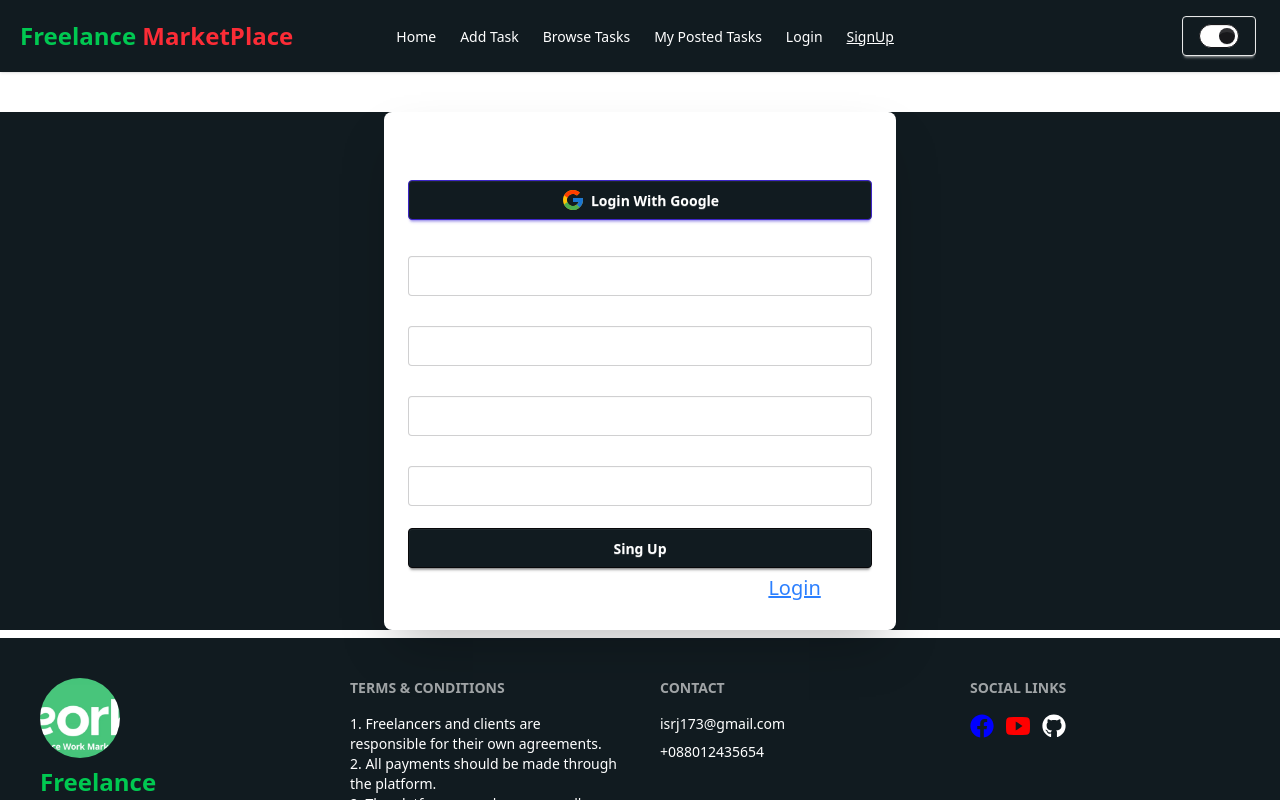
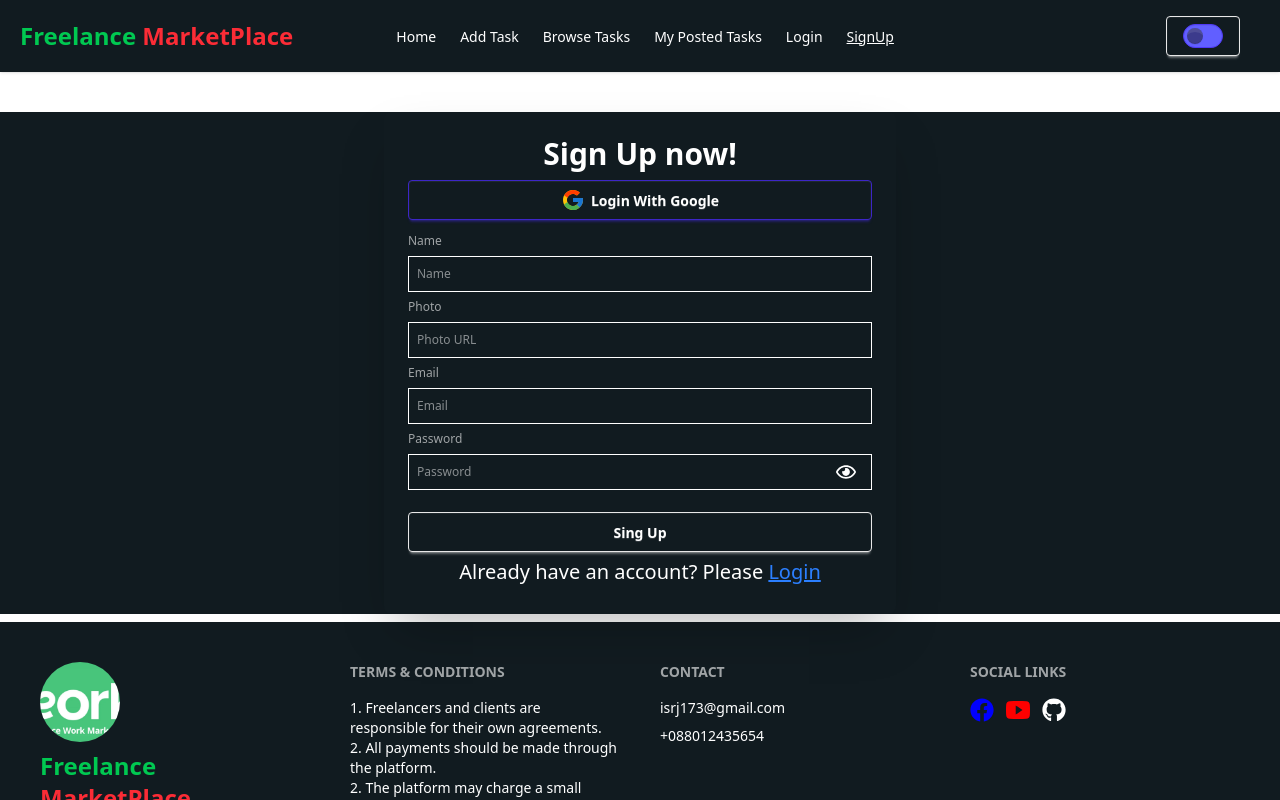
Before and after one commit to rjriajul1/freelance-marketPlac-client, a React (Vite) app: page /signUp in a window 1280 px wide. Shown: the top 800 px of the page. Built offline with nearby package versions, Linux system fonts and the light colour scheme; no server answers.

Commit message:
added show and hide password system

```diff
--- a/src/components/header/Navbar.jsx
+++ b/src/components/header/Navbar.jsx
@@ -2,33 +2,27 @@ import React, { use, useEffect, useState } from "react";
 import { Link, NavLink } from "react-router";
 import { AuthContext } from "../../contexts/AuthContext";
 
+const Navbar = () => {
+  const { user } = use(AuthContext);
 
-
-const Navbar = () => {
-  const {user} = use(AuthContext)
-
-  const [theme,setTheme] = useState("light-theme")
+  const [theme, setTheme] = useState("light-theme");
 
   const toggleTheme = () => {
-
-    if(theme === "dark-theme"){
-      setTheme("light-theme")
-    }else{
-      setTheme("dark-theme")
+    if (theme === "dark-theme") {
+      setTheme("light-theme");
+    } else {
+      setTheme("dark-theme");
     }
-
-  }
-  useEffect(()=>{
-    document.body.className = theme
-  },[theme])
+  };
+  useEffect(() => {
+    document.body.className = theme;
+  }, [theme]);
 
   const links = (
     <>
       <li>
         <NavLink
-          className={({ isActive }) =>
-            isActive ? "underline" : ""
-          }
+          className={({ isActive }) => (isActive ? "underline" : "")}
           to="/"
         >
           Home
@@ -36,9 +30,7 @@ const Navbar = () => {
       </li>
       <li>
         <NavLink
-          className={({ isActive }) =>
-            isActive ? "underline" : ""
-          }
+          className={({ isActive }) => (isActive ? "underline" : "")}
           to="/addTask"
         >
           Add Task
@@ -46,9 +38,7 @@ const Navbar = () => {
       </li>
       <li>
         <NavLink
-          className={({ isActive }) =>
-            isActive ? " underline" : ""
-          }
+          className={({ isActive }) => (isActive ? " underline" : "")}
           to="/browseTasks"
         >
           Browse Tasks
@@ -56,21 +46,19 @@ const Navbar = () => {
       </li>
       <li>
         <NavLink
-          className={({ isActive }) =>
-            isActive ? " underline" : ""
-          }
+          className={({ isActive }) => (isActive ? " underline" : "")}
           to="/myPostedTasks"
         >
           My Posted Tasks
         </NavLink>
       </li>
-      {user ? '' :
+      {user ? (
+        ""
+      ) : (
         <>
           <li>
             <NavLink
-          className={({ isActive }) =>
-            isActive ? " underline" : ""
-          }
+              className={({ isActive }) => (isActive ? " underline" : "")}
               to="/login"
             >
               Login
@@ -78,23 +66,25 @@ const Navbar = () => {
           </li>
           <li>
             <NavLink
-          className={({ isActive }) =>
-            isActive ? "underline" : ""
-          }
+              className={({ isActive }) => (isActive ? "underline" : "")}
               to="/signUp"
             >
               SignUp
             </NavLink>
           </li>
         </>
-      }
+      )}
     </>
   );
   return (
     <div className="navbar nav bg-base-100 shadow-sm">
       <div className="navbar-start p-3">
         <div className="dropdown">
-          <div tabIndex={0} role="button" className=" mr-3 lg:hidden hover:bg-amber-200 p-2 rounded-md cursor-pointer">
+          <div
+            tabIndex={0}
+            role="button"
+            className=" mr-3 lg:hidden p-2 rounded-md cursor-pointer"
+          >
             <svg
               xmlns="http://www.w3.org/2000/svg"
               className="h-5 w-5"
@@ -118,18 +108,31 @@ const Navbar = () => {
             {links}
           </ul>
         </div>
-        <p className="text-2xl font-bold text-green-500">Freelance <span className="text-red-500">MarketPlace</span></p>
+        <p className="text-2xl font-bold text-green-500">
+          Freelance <span className="text-red-500">MarketPlace</span>
+        </p>
       </div>
       <div className="navbar-center hidden lg:flex">
-        <ul className="menu menu-horizontal px-1">
-         {links}
-        </ul>
+        <ul className="menu menu-horizontal px-1">{links}</ul>
       </div>
-
-
       <div className="navbar-end">
-        <p className="mr-4 btn" onClick={()=>toggleTheme()}><input type="checkbox" defaultChecked className="toggle" /></p>
-         {user ? <Link to='/profile'><img className="w-12 h-12 rounded-full" src={user?.photoURL} alt="" /></Link> : '' }
+        <p className="mr-8 btn" onClick={() => toggleTheme()}>
+          <input
+            type="checkbox"
+            className="toggle border-indigo-600 bg-indigo-500 checked:border-orange-500 checked:bg-orange-400 checked:text-orange-800"
+          />
+        </p>
+        {user ? (
+          <Link to="/profile">
+            <img
+              className="w-12 h-12 rounded-full"
+              src={user?.photoURL}
+              alt=""
+            />
+          </Link>
+        ) : (
+          ""
+        )}
       </div>
     </div>
   );
--- a/src/pages/login/Login.jsx
+++ b/src/pages/login/Login.jsx
@@ -1,14 +1,17 @@
-import React, { use } from 'react';
+import React, { use, useState } from 'react';
 import { Link, useLocation, useNavigate } from 'react-router';
 import { AuthContext } from '../../contexts/AuthContext';
 import { FcGoogle } from 'react-icons/fc';
 import { Helmet } from 'react-helmet-async';
 import { toast } from 'react-toastify';
+import { IoIosEyeOff } from 'react-icons/io';
+import { FaRegEye } from 'react-icons/fa';
 
 const Login = () => {
     const {login,googleLogin} = use(AuthContext);
     const location = useLocation();
     const navigate = useNavigate();
+    const [showPass, setShowPass ] = useState(false);
 
     const handleLogin = (e) => {
         e.preventDefault();
@@ -38,7 +41,7 @@ const Login = () => {
       })
     }
     return (
-       <div className="card bg-base-100 w-full mx-auto  mt-10 max-w-lg shrink-0 shadow-2xl">
+       <div className="card  w-full mx-auto  mt-10 max-w-lg shrink-0 shadow-2xl">
         <Helmet>
           <title>freelance MarketPlace || Login</title>
         </Helmet>
@@ -50,13 +53,18 @@ const Login = () => {
 
             {/* email */}
           <label className="label">Email</label>
-          <input type="email" name='email' className="input w-full" placeholder="Email" />
+          <input type="email" name='email' className="p-2 border w-full" placeholder="Email" />
 
           {/* password */}
           <label className="label">Password</label>
-          <input type="password" name='password' className="input w-full" placeholder="Password" />
+         <div className='relative'>
+           <input type={showPass ? 'text' : 'password'} name='password' className="p-2 border w-full" placeholder="Password" />
+           <div onClick={()=> setShowPass(!showPass)} className='absolute top-2 right-4'>
+             {showPass ? <IoIosEyeOff size={20} /> : <FaRegEye size={20} />}
+           </div>
+         </div>
 
-          <button className="btn btn-neutral mt-4">Login</button>
+          <button className="btn mt-4">Login</button>
           <p className='text-center text-xl'>Don't have an account? Please <Link className='text-blue-500 underline' to='/signUp'>SignUp</Link></p>
         </form>
       </div>
--- a/src/pages/profile/Profile.jsx
+++ b/src/pages/profile/Profile.jsx
@@ -17,7 +17,7 @@ const Profile = () => {
                 <title>freelance MarketPlace || Profile</title>
             </Helmet>
             <div></div>
-            {user && <div className='bg-amber-200 p-10  rounded-2xl'>
+            {user && <div className=' border p-10  rounded-2xl'>
                 <h1>name:<span className='font-bold'> {user?.displayName}</span></h1>
                 <button onClick={handleSignOut} className='btn  bg-amber-400 my-4'>Log Out</button>
 
--- a/src/pages/signUp/SignUp.jsx
+++ b/src/pages/signUp/SignUp.jsx
@@ -1,14 +1,17 @@
-import React, { use } from 'react';
+import React, { use, useState } from 'react';
 import { Link, useNavigate } from 'react-router';
 import { AuthContext } from '../../contexts/AuthContext';
 import { Helmet } from 'react-helmet-async';
 import { toast } from 'react-toastify';
 import { FcGoogle } from 'react-icons/fc';
+import { FaRegEye } from 'react-icons/fa';
+import { IoIosEyeOff } from 'react-icons/io';
 
 const SignUp = () => {
 
     const {signUp,profileUpdate,googleLogin} = use(AuthContext)
     const navigate = useNavigate();
+    const [showPass, setShowPass] = useState(false);
 
 
     const handleSignUp =(e) => {
@@ -69,7 +72,7 @@ const SignUp = () => {
         }
 
     return (
-    <div className="card bg-base-100 w-full mx-auto  mt-10 max-w-lg shrink-0 shadow-2xl">
+    <div className="card  w-full mx-auto  mt-10 max-w-lg shrink-0 shadow-2xl">
       <Helmet>
         <title>freelance MarketPlace || Sign Up</title>
       </Helmet>
@@ -79,19 +82,24 @@ const SignUp = () => {
         <form onSubmit={handleSignUp} className="fieldset">
             {/* name */}
           <label className="label">Name</label>
-          <input type="name" name='name' className="input w-full" placeholder="Name" />
+          <input type="name" name='name' className="p-2 border w-full" placeholder="Name" />
             {/* photo */}
           <label className="label">Photo</label>
-          <input type="text" name='photo' className="input w-full" placeholder="Photo URL" />
+          <input type="text" name='photo' className="p-2 border w-full" placeholder="Photo URL" />
             {/* email */}
           <label className="label">Email</label>
-          <input type="email" name='email' className="input w-full" placeholder="Email" />
+          <input type="email" name='email' className="p-2 border w-full" placeholder="Email" />
 
           {/* password */}
           <label className="label">Password</label>
-          <input type="password" name='password' className="input w-full" placeholder="Password" />
+          <div className='relative'>
+            <input type={showPass ? 'text' : 'password'} name='password' className="border p-2 w-full" placeholder="Password" />
+           <div onClick={()=> setShowPass(!showPass)} className='absolute top-2 right-4'>
+             {showPass ? <IoIosEyeOff size={20} /> : <FaRegEye size={20} />}
+           </div>
+          </div>
 
-          <button className="btn btn-neutral mt-4">Sing Up</button>
+          <button className="btn mt-4">Sing Up</button>
           <p className='text-center text-xl'>Already have an account? Please <Link className='text-blue-500 underline' to='/login'>Login</Link></p>
         </form>
       </div>
--- a/src/theme/ThemeToggle.jsx
+++ /dev/null
@@ -1,31 +0,0 @@
-// ThemeToggle.jsx
-import { useEffect, useState } from "react";
-
-export default function ThemeToggle() {
-  const [theme, setTheme] = useState("light");
-
-  // This effect runs only once when component mounts
-  useEffect(() => {
-    const savedTheme = localStorage.getItem("theme");
-    if (savedTheme) {
-      setTheme(savedTheme);
-      document.documentElement.classList.toggle("dark", savedTheme === "dark");
-    }
-  }, []);
-
-  const toggleTheme = () => {
-    const newTheme = theme === "light" ? "dark" : "light";
-    setTheme(newTheme);
-    document.documentElement.classList.toggle("dark", newTheme === "dark");
-    localStorage.setItem("theme", newTheme);
-  };
-
-  return (
-    <button
-      onClick={toggleTheme}
-      className="p-2 bg-gray-200 dark:bg-gray-800 text-black dark:text-white rounded"
-    >
-      Toggle Theme
-    </button>
-  );
-}
```
Also changed, not shown: src/App.css (+2 -22 lines). Lines whose indentation alone changed are shown as unchanged.
